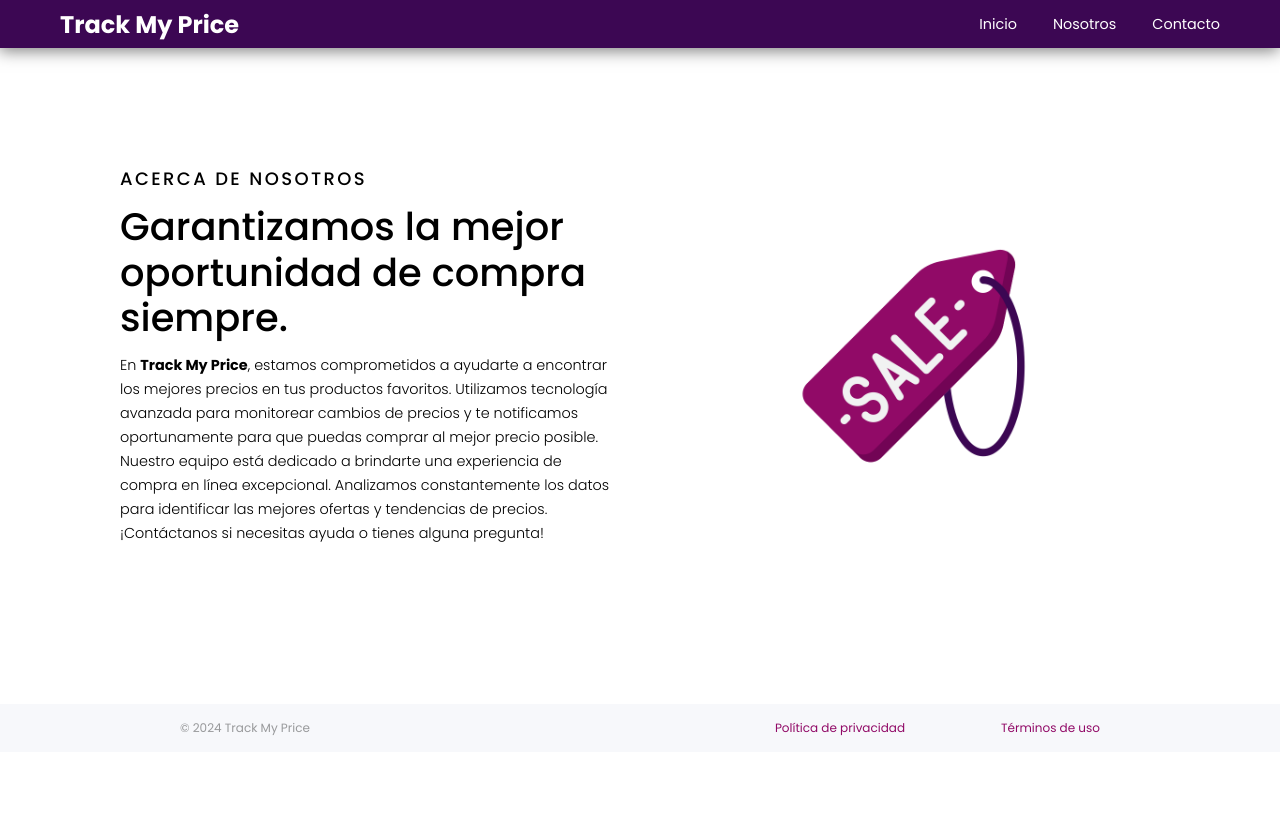
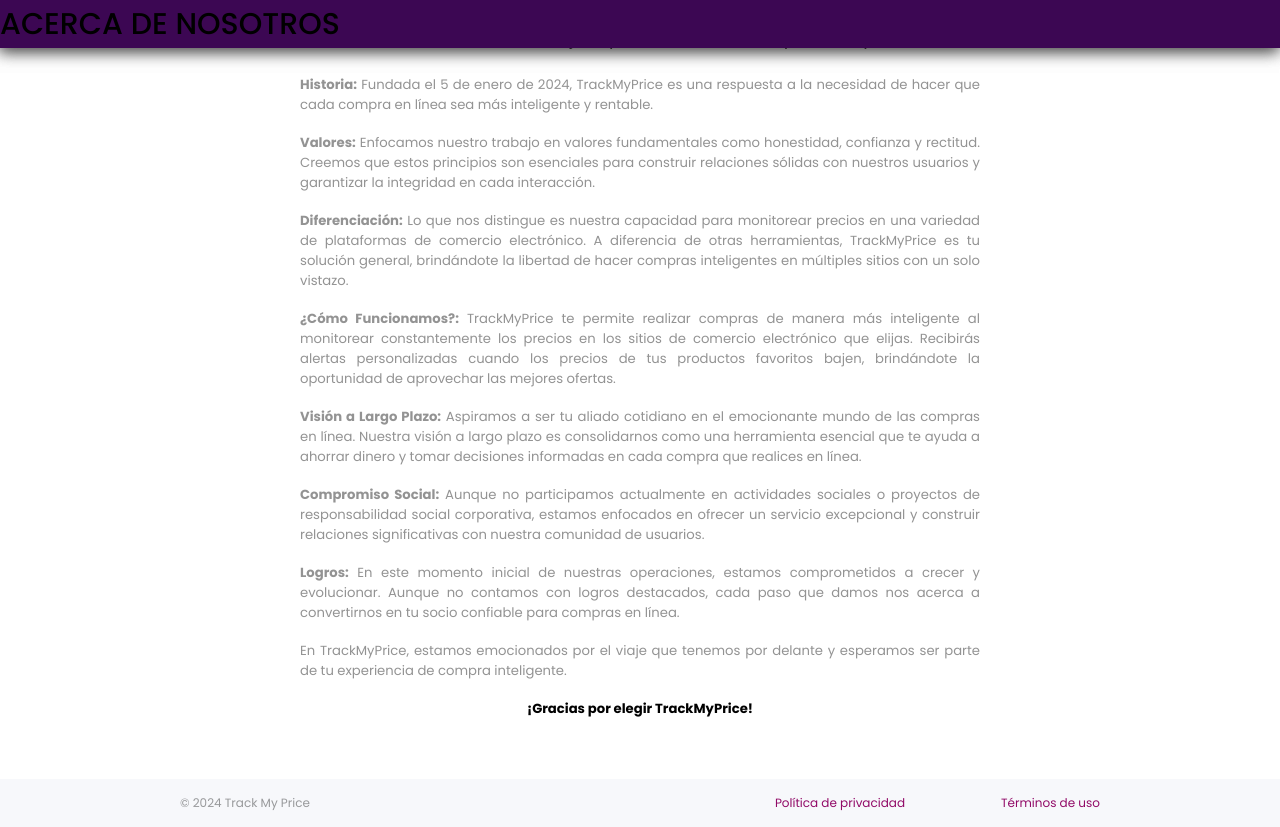
Before and after one commit to cacuellarh/PTengine, a Django app: page /about_us in a window 1280 px wide. Before the commit the page ends 736 px from the top, so only its background shows below. Run offline with Django 4.2, Linux system fonts and the light colour scheme; parts of the project's set-up code (start-up, migrations or seed data) failed here and were passed over.

Commit message:
agregacion de privacidad y nosotros

```diff
--- a/screen/Views/InfoView.py
+++ b/screen/Views/InfoView.py
@@ -20,3 +20,9 @@
         def get(self, request):
 
             return render(request,"terms.html")
+
+    class Privacy(generics.ListAPIView):
+
+        def get(self, request):
+
+            return render(request,"privacy.html")
--- a/screen/static/Css/base.css
+++ b/screen/static/Css/base.css
@@ -342,7 +342,7 @@
     }
 
     main{
-        padding-top: 3rem;
+        padding-top: 3rem 0;
     }
 
     body > header {
--- a/screen/static/Css/main.css
+++ b/screen/static/Css/main.css
@@ -238,7 +238,7 @@
 
 @media screen and (max-width: 576px) {
     .description {
-        padding: 2rem;
+        padding: 2rem 2rem 1rem;
     }
 
     .description h2 {
@@ -287,7 +287,7 @@
 
     .card {
         display: flex;
-        padding: 5rem;
+        padding: 3rem 5rem;
         width: 100%;
         flex-direction: column;
         gap: 2rem;
--- a/screen/templates/Base.html
+++ b/screen/templates/Base.html
@@ -77,7 +77,7 @@
         <!-- Contenido del pie de página con el año actual -->
         <p>&copy; <span id="year"></span> Track My Price</p>
         <div>
-            <a href="#">Política de privacidad</a>
+            <a href="{% url 'privacy' %}">Política de privacidad</a>
             <a href="{% url 'terms' %}">Términos de uso</a>
         </div>
     </footer>
--- a/screen/templates/about_us.html
+++ b/screen/templates/about_us.html
@@ -1,13 +1,48 @@
 {% extends 'Base.html' %}
 {% block content %}
-<section class="container_about_us">
-    <section class="about_us">
-        <h2>ACERCA DE NOSOTROS</h2>
-        <h3>Garantizamos la mejor oportunidad de compra siempre.</h3>
-        <p>En <strong>Track My Price</strong>, estamos comprometidos a ayudarte a encontrar los mejores precios en tus productos favoritos. Utilizamos tecnología avanzada para monitorear cambios de precios y te notificamos oportunamente para que puedas comprar al mejor precio posible.<br>Nuestro equipo está dedicado a brindarte una experiencia de compra en línea excepcional. Analizamos constantemente los datos para identificar las mejores ofertas y tendencias de precios. ¡Contáctanos si necesitas ayuda o tienes alguna pregunta!</p>
-    </section>
-    <section class="about_us_img">
-        <img src="../static/img/icons/about_us.png" alt="">
-    </section>
+<header>
+    <h2>ACERCA DE NOSOTROS</h2>
+</header>
+<section class="container_privacy">
+    <h3>Garantizamos la mejor oportunidad de compra siempre</h3>
+    <p><strong>Historia:</strong> Fundada el 5 de enero de 2024, TrackMyPrice es una respuesta a la necesidad de hacer que cada compra en línea sea más inteligente y rentable.</p>
+    <br>
+    <p><strong>Valores:</strong>  Enfocamos nuestro trabajo en valores fundamentales como honestidad,
+        confianza y rectitud. Creemos que estos principios son esenciales para construir
+        relaciones sólidas con nuestros usuarios y garantizar la integridad en cada
+        interacción.</p>
+    <br>
+    <p><strong>Diferenciación:</strong> Lo que nos distingue es nuestra capacidad para monitorear
+        precios en una variedad de plataformas de comercio electrónico. A diferencia de
+        otras herramientas, TrackMyPrice es tu solución general, brindándote la libertad de
+        hacer compras inteligentes en múltiples sitios con un solo vistazo.
+        </p>
+    <br>
+    <p><strong>¿Cómo Funcionamos?:</strong> TrackMyPrice te permite realizar compras de manera más
+        inteligente al monitorear constantemente los precios en los sitios de comercio
+        electrónico que elijas. Recibirás alertas personalizadas cuando los precios de tus
+        productos favoritos bajen, brindándote la oportunidad de aprovechar las mejores
+        ofertas.</p>
+    <br>
+    <p><strong>Visión a Largo Plazo:</strong> Aspiramos a ser tu aliado cotidiano en el emocionante
+        mundo de las compras en línea. Nuestra visión a largo plazo es consolidarnos
+        como una herramienta esencial que te ayuda a ahorrar dinero y tomar decisiones
+        informadas en cada compra que realices en línea.</p>
+    <br>
+    <p><strong>Compromiso Social:</strong> Aunque no participamos actualmente en actividades sociales
+        o proyectos de responsabilidad social corporativa, estamos enfocados en ofrecer
+        un servicio excepcional y construir relaciones significativas con nuestra comunidad
+        de usuarios.</p>
+    <br>
+    <p><strong>Logros:</strong> En este momento inicial de nuestras operaciones, estamos comprometidos
+        a crecer y evolucionar. Aunque no contamos con logros destacados, cada paso que
+        damos nos acerca a convertirnos en tu socio confiable para compras en línea.</p>
+    <br>
+    <p>En TrackMyPrice, estamos emocionados por el viaje que tenemos por delante y
+        esperamos ser parte de tu experiencia de compra inteligente.
+        </p>
+    <br>
+    <p style="text-align: center; color: #000;"><strong>¡Gracias por elegir TrackMyPrice!</strong></p>
 </section>
+
 {% endblock %}
--- a/screen/urls.py
+++ b/screen/urls.py
@@ -24,5 +24,6 @@
 
     path('about_us', Info.About.as_view(), name="about_us"),
     path('contact', Info.Contact.as_view(), name="contact"),
-    path('termns', Info.Terms.as_view(), name="terms")
+    path('termns', Info.Terms.as_view(), name="terms"),
+    path('privacy', Info.Privacy.as_view(), name="privacy")
 ]
```
Also changed, not shown: bosquejo/settings.py (+13 -12 lines), bosquejo/tasks.py (+13 -7 lines), screen/templates/privacy.html (+26 -10 lines), 1 other file.
